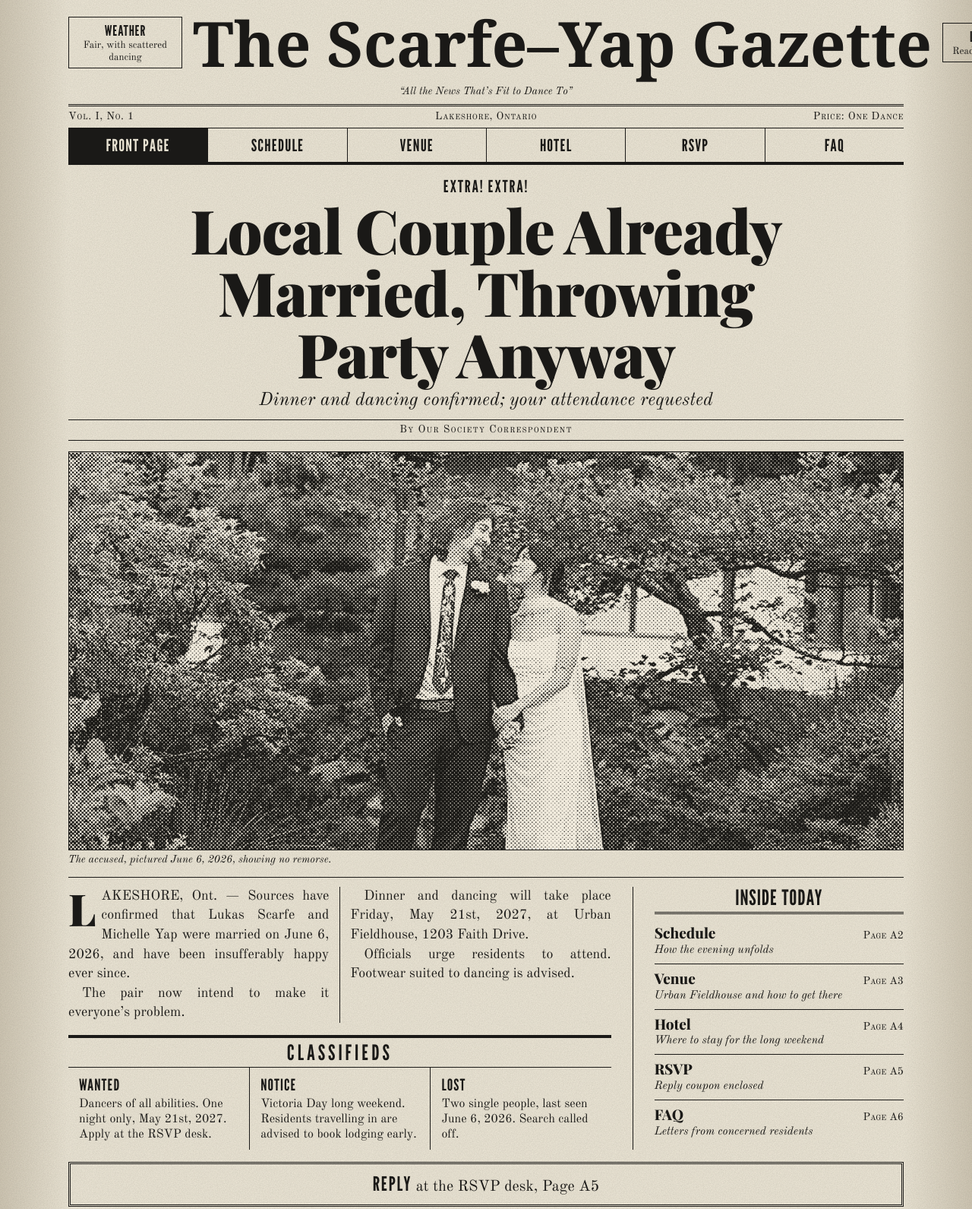
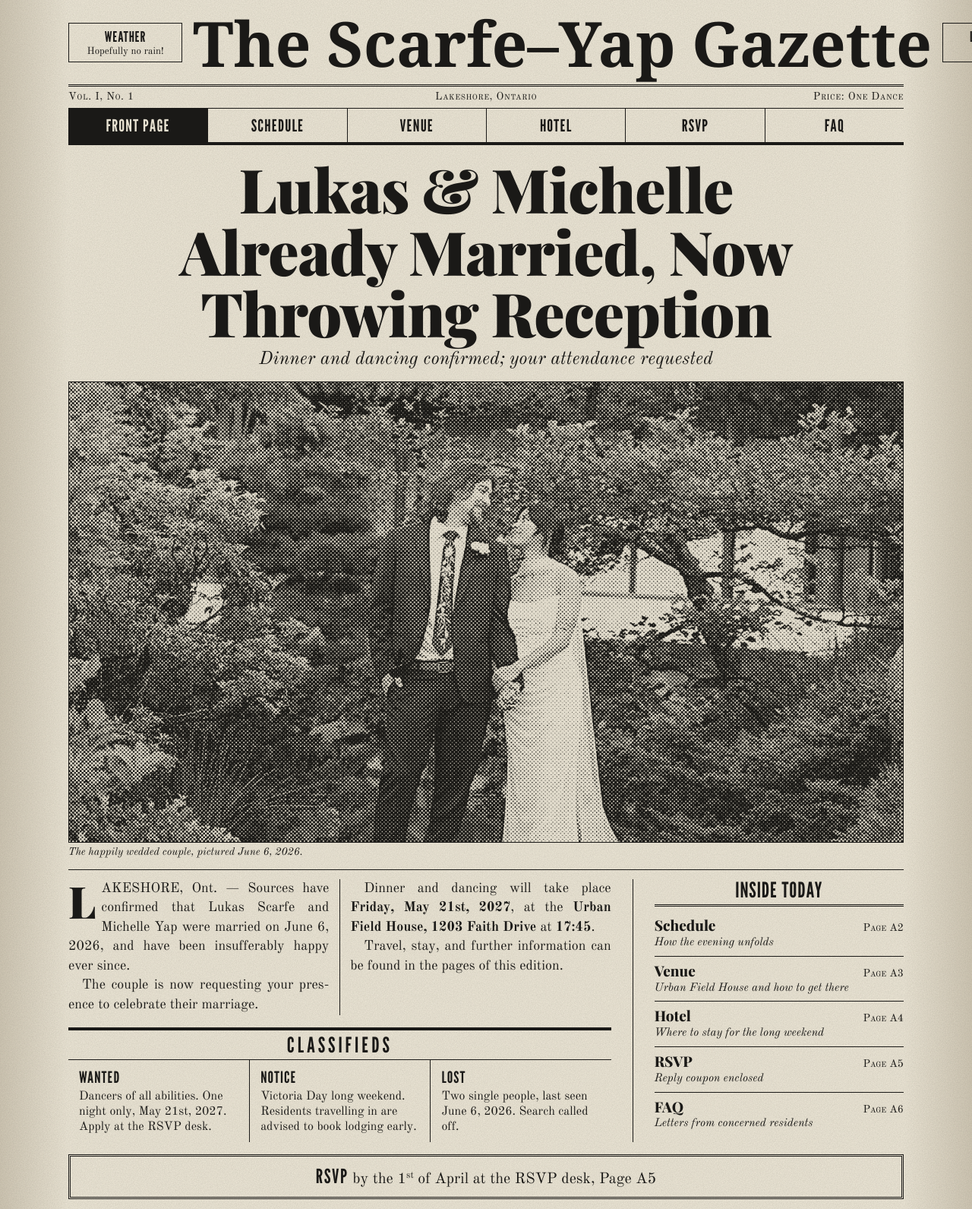
Before and after one commit to LukasScarfe/scarfe_wedding_reception, a plain HTML site: page index.html in a window 1280 px wide. Shown: the part 3-1594 px from the top of the page at 76% size. Drawn offline with nearby package versions, Linux system fonts and the light colour scheme; a web font is replaced by a local one.

Commit message:
Match the front page to the invite and riffle in from the back page
Use the invite's headline, story, halftone photo and RSVP line on the
front page. Drop the motto, set the ears to "Hopefully no rain!" and
"6 Pages", and spell the venue "Urban Field House" throughout. On first
opening in a tab, riffle from page A6 back to the front page. Also adds
the wedding photo album link to the save-the-date email.

Co-Authored-By: Claude Opus 5.5 <noreply@anthropic.com>

```diff
--- a/assets/css/site.css
+++ b/assets/css/site.css
@@ -89,11 +89,9 @@ main:focus { outline: none; }
   text-align: center; text-decoration: none; white-space: nowrap;
 }
 
-.motto { margin-top: 12px; font-size: 14px; font-style: italic; text-align: center; }
-
 .dateline {
   display: grid; grid-template-columns: 1fr auto 1fr; gap: 12px;
-  margin-top: 6px; padding: 4px 0;
+  margin-top: 12px; padding: 4px 0;
   border-top: 3px double var(--ink);
   border-bottom: 1px solid var(--ink);
   font-size: 14px; font-variant: small-caps; letter-spacing: .04em;
@@ -123,7 +121,6 @@ main:focus { outline: none; }
 @media (max-width: 860px) {
   .nameplate { grid-template-columns: 1fr; }
   .ear { display: none; }
-  .motto { margin-top: 4px; }
 }
 @media (max-width: 620px) {
   .dateline { font-size: 13px; letter-spacing: 0; gap: 6px; }
@@ -181,9 +178,12 @@ h2 {
 
 /* ─────────────── front page ─────────────── */
 
+main > h1:first-child { margin-top: 16px; }
+.deck + .lead-photo { margin-top: 14px; }
+
 .lead-photo { margin: 0; }
 .lead-photo img {
-  width: 100%; height: auto; aspect-ratio: 2664 / 1272;
+  width: 100%; height: auto; aspect-ratio: 2664 / 1470;
   border: 1px solid var(--ink);
   object-fit: cover; object-position: 56% 40%;
 }
@@ -237,6 +237,7 @@ h2 {
   letter-spacing: .06em; text-transform: uppercase;
 }
 .reply-box:hover { background: var(--ink); color: var(--paper); }
+.reply-box sup { font-size: .62em; line-height: 0; vertical-align: baseline; position: relative; top: -.55em; }
 
 @media (max-width: 860px) {
   .front { grid-template-columns: 1fr; gap: 18px; }
@@ -394,6 +395,9 @@ h2 {
   transform-style: preserve-3d;
 }
 
+/* Before the opening riffle; only the live page, not the copies on the stage. */
+.intro body > .sheet { visibility: hidden; }
+
 .turn-under { position: absolute; top: 0; left: 0; height: 100%; overflow: hidden; }
 
 /* The shadow the lifted page throws on the page beneath it. */
--- a/assets/js/site.js
+++ b/assets/js/site.js
@@ -279,10 +279,50 @@
     turnTo(name, false).then(function () { history.replaceState(null, '', name); });
   });
 
+  /* On opening, riffle from the back page to the front so guests can see
+     there are more pages. index.html asks for this by putting the class
+     `intro` on <html> (once per tab), which keeps the front page hidden
+     until the riffle covers it. The live page never changes. */
+  var INTRO_PAUSE_MS = 250;    // a beat on the back page before it starts
+
+  function intro() {
+    var root = document.documentElement;
+    if (!root.classList.contains('intro')) return;
+    function reveal() { root.classList.remove('intro'); }
+
+    var behind = ORDER.slice(1).reverse();   // A6 first, down to A2
+    turning = true;
+    Promise.all(behind.map(load)).then(function (docs) {
+      var sheets = docs.map(function (doc) { return doc.querySelector('.sheet'); });
+      sheets.push(document.querySelector('.sheet'));
+      var turns = timing(sheets.length - 1);
+
+      // Show the back page with every earlier page turned over, off screen.
+      var stage = buildStage(sheets[1], 0, sheets[0], 0);
+      render(stage, 1);
+      reveal();
+
+      var chain = new Promise(function (done) { setTimeout(done, INTRO_PAUSE_MS); });
+      sheets.slice(1).forEach(function (leaf, i) {
+        chain = chain.then(function () {
+          if (i > 0) stage = buildStage(leaf, 0, sheets[i], 0);
+          return animate(stage, turns[i].ms, 1, 0, turns[i].ease);
+        }).then(function () { stage.el.remove(); });
+      });
+      return chain;
+    }).catch(function () {
+      document.querySelectorAll('.turn-stage').forEach(function (el) { el.remove(); });
+    }).then(function () {
+      reveal();
+      turning = false;
+    });
+  }
+  intro();
+
   /* Have every page and the lead photograph ready before the first turn. */
   function prepare() {
     ORDER.forEach(load);
-    new Image().src = 'assets/halftone-wide.png';
+    new Image().src = 'assets/halftone-front.png';
   }
   if (window.requestIdleCallback) window.requestIdleCallback(prepare);
   else window.setTimeout(prepare, 300);
--- a/faq.html
+++ b/faq.html
@@ -4,7 +4,7 @@
 <meta charset="utf-8" />
 <meta name="viewport" content="width=device-width, initial-scale=1" />
 <title>FAQ &middot; The Scarfe&ndash;Yap Gazette</title>
-<meta name="description" content="The wedding reception of Lukas Scarfe and Michelle Yap. Friday, May 21st, 2027, Urban Fieldhouse, Lakeshore, Ontario." />
+<meta name="description" content="The wedding reception of Lukas Scarfe and Michelle Yap. Friday, May 21st, 2027, Urban Field House, Lakeshore, Ontario." />
 <link rel="preconnect" href="https://fonts.googleapis.com" />
 <link rel="preconnect" href="https://fonts.gstatic.com" crossorigin />
 <link href="https://fonts.googleapis.com/css2?family=UnifrakturCook:wght@700&family=Playfair+Display:wght@800;900&family=Old+Standard+TT:ital,wght@0,400;0,700;1,400&family=League+Gothic&display=swap" rel="stylesheet" />
@@ -17,11 +17,10 @@
 <div class="sheet">
   <header>
     <div class="nameplate">
-      <p class="ear"><b>Weather</b>Fair, with scattered dancing</p>
+      <p class="ear"><b>Weather</b>Hopefully no rain!</p>
       <a class="mast" href="index.html">The Scarfe&ndash;Yap Gazette</a>
-      <p class="ear"><b>Late Edition</b>Read by all the guests</p>
+      <p class="ear"><b>Late Edition</b>6 Pages</p>
     </div>
-    <p class="motto">&ldquo;All the News That&rsquo;s Fit to Dance To&rdquo;</p>
     <div class="dateline"><span>Vol. I, No. 1</span><span>Lakeshore, Ontario</span><span>Price: One Dance</span></div>
   </header>
 
@@ -76,7 +75,7 @@
 
   <nav class="jump" aria-label="Previous and next page"><a class="jump__back" href="rsvp.html">Back to Page A5: RSVP</a></nav>
 
-  <footer class="footer">Page A6 &middot; Friday, May 21st, 2027 &middot; Urban Fieldhouse, Lakeshore, Ontario</footer>
+  <footer class="footer">Page A6 &middot; Friday, May 21st, 2027 &middot; Urban Field House, Lakeshore, Ontario</footer>
 </div>
 
 <script src="assets/js/site.js"></script>
--- a/hotel.html
+++ b/hotel.html
@@ -4,7 +4,7 @@
 <meta charset="utf-8" />
 <meta name="viewport" content="width=device-width, initial-scale=1" />
 <title>Hotel &middot; The Scarfe&ndash;Yap Gazette</title>
-<meta name="description" content="The wedding reception of Lukas Scarfe and Michelle Yap. Friday, May 21st, 2027, Urban Fieldhouse, Lakeshore, Ontario." />
+<meta name="description" content="The wedding reception of Lukas Scarfe and Michelle Yap. Friday, May 21st, 2027, Urban Field House, Lakeshore, Ontario." />
 <link rel="preconnect" href="https://fonts.googleapis.com" />
 <link rel="preconnect" href="https://fonts.gstatic.com" crossorigin />
 <link href="https://fonts.googleapis.com/css2?family=UnifrakturCook:wght@700&family=Playfair+Display:wght@800;900&family=Old+Standard+TT:ital,wght@0,400;0,700;1,400&family=League+Gothic&display=swap" rel="stylesheet" />
@@ -17,11 +17,10 @@
 <div class="sheet">
   <header>
     <div class="nameplate">
-      <p class="ear"><b>Weather</b>Fair, with scattered dancing</p>
+      <p class="ear"><b>Weather</b>Hopefully no rain!</p>
       <a class="mast" href="index.html">The Scarfe&ndash;Yap Gazette</a>
-      <p class="ear"><b>Late Edition</b>Read by all the guests</p>
+      <p class="ear"><b>Late Edition</b>6 Pages</p>
     </div>
-    <p class="motto">&ldquo;All the News That&rsquo;s Fit to Dance To&rdquo;</p>
     <div class="dateline"><span>Vol. I, No. 1</span><span>Lakeshore, Ontario</span><span>Price: One Dance</span></div>
   </header>
 
@@ -52,7 +51,7 @@
 
   <nav class="jump" aria-label="Previous and next page"><a class="jump__back" href="venue.html">Back to Page A3: Venue</a><a class="jump__next" href="rsvp.html">Continued on Page A5: RSVP</a></nav>
 
-  <footer class="footer">Page A4 &middot; Friday, May 21st, 2027 &middot; Urban Fieldhouse, Lakeshore, Ontario</footer>
+  <footer class="footer">Page A4 &middot; Friday, May 21st, 2027 &middot; Urban Field House, Lakeshore, Ontario</footer>
 </div>
 
 <script src="assets/js/site.js"></script>
--- a/index.html
+++ b/index.html
@@ -4,10 +4,10 @@
 <meta charset="utf-8" />
 <meta name="viewport" content="width=device-width, initial-scale=1" />
 <title>The Scarfe&ndash;Yap Gazette</title>
-<meta name="description" content="The wedding reception of Lukas Scarfe and Michelle Yap. Friday, May 21st, 2027, Urban Fieldhouse, Lakeshore, Ontario." />
+<meta name="description" content="The wedding reception of Lukas Scarfe and Michelle Yap. Friday, May 21st, 2027, Urban Field House, Lakeshore, Ontario." />
 <meta property="og:type" content="website" />
-<meta property="og:title" content="Local Couple Already Married, Throwing Party Anyway" />
-<meta property="og:description" content="The wedding reception of Lukas Scarfe and Michelle Yap. Friday, May 21st, 2027, Urban Fieldhouse, Lakeshore, Ontario." />
+<meta property="og:title" content="Lukas &amp; Michelle Already Married, Now Throwing Reception" />
+<meta property="og:description" content="The wedding reception of Lukas Scarfe and Michelle Yap. Friday, May 21st, 2027, Urban Field House, Lakeshore, Ontario." />
 <meta property="og:image" content="https://michelleyap.lukasscarfe.com/assets/photo-large.jpg" />
 <meta property="og:url" content="https://michelleyap.lukasscarfe.com/" />
 <meta name="twitter:card" content="summary_large_image" />
@@ -16,6 +16,21 @@
 <link rel="preconnect" href="https://fonts.gstatic.com" crossorigin />
 <link href="https://fonts.googleapis.com/css2?family=UnifrakturCook:wght@700&family=Playfair+Display:wght@800;900&family=Old+Standard+TT:ital,wght@0,400;0,700;1,400&family=League+Gothic&display=swap" rel="stylesheet" />
 <link rel="stylesheet" href="assets/css/site.css" />
+<script>
+  /* The first time the Gazette is opened in a tab, it riffles from the back
+     page to the front (assets/js/site.js). Hide the front page until then.
+     A fallback reveals it in case the script never runs. */
+  (function () {
+    try {
+      if (sessionStorage.getItem('riffled') || !window.fetch || !history.pushState ||
+          (window.matchMedia && matchMedia('(prefers-reduced-motion: reduce)').matches)) return;
+      sessionStorage.setItem('riffled', '1');
+    } catch (e) { return; }
+    var root = document.documentElement;
+    root.classList.add('intro');
+    setTimeout(function () { root.classList.remove('intro'); }, 4000);
+  })();
+</script>
 </head>
 
 <body>
@@ -24,11 +39,10 @@
 <div class="sheet">
   <header>
     <div class="nameplate">
-      <p class="ear"><b>Weather</b>Fair, with scattered dancing</p>
+      <p class="ear"><b>Weather</b>Hopefully no rain!</p>
       <a class="mast" href="index.html">The Scarfe&ndash;Yap Gazette</a>
-      <p class="ear"><b>Late Edition</b>Read by all the guests</p>
+      <p class="ear"><b>Late Edition</b>6 Pages</p>
     </div>
-    <p class="motto">&ldquo;All the News That&rsquo;s Fit to Dance To&rdquo;</p>
     <div class="dateline"><span>Vol. I, No. 1</span><span>Lakeshore, Ontario</span><span>Price: One Dance</span></div>
   </header>
 
@@ -44,23 +58,21 @@
   </nav>
 
   <main id="main" tabindex="-1">
-    <p class="kicker">Extra! Extra!</p>
-    <h1>Local Couple Already Married, Throwing Party Anyway</h1>
+    <h1>Lukas &amp; Michelle Already Married, Now Throwing Reception</h1>
     <p class="deck">Dinner and dancing confirmed; your attendance requested</p>
-    <p class="byline">By Our Society Correspondent</p>
 
     <figure class="lead-photo">
-      <img src="assets/halftone-wide.png" width="2664" height="1272" alt="Lukas and Michelle holding hands among the trees on their wedding day, printed as a newspaper halftone" />
-      <figcaption>The accused, pictured June 6, 2026, showing no remorse.</figcaption>
+      <img src="assets/halftone-front.png" width="2664" height="1470" alt="Lukas and Michelle holding hands among the trees on their wedding day, printed as a newspaper halftone" />
+      <figcaption>The happily wedded couple, pictured June 6, 2026.</figcaption>
     </figure>
 
     <div class="front">
       <div class="front__main">
         <article class="story news">
         <p class="drop">LAKESHORE, Ont. &mdash; Sources have confirmed that Lukas Scarfe and Michelle Yap were married on June 6, 2026, and have been insufferably happy ever since.</p>
-        <p>The pair now intend to make it everyone&rsquo;s problem.</p>
-        <p>Dinner and dancing will take place Friday, May 21st, 2027, at Urban Fieldhouse, 1203 Faith Drive.</p>
-        <p>Officials urge residents to attend. Footwear suited to dancing is advised.</p>
+        <p>The couple is now requesting your presence to celebrate their marriage.</p>
+        <p>Dinner and dancing will take place <b>Friday, May 21st, 2027</b>, at the <b>Urban Field House, 1203 Faith Drive</b> at <b>17:45</b>.</p>
+        <p>Travel, stay, and further information can be found in the pages of this edition.</p>
         </article>
 
         <section class="classifieds" aria-labelledby="classifieds-h">
@@ -77,7 +89,7 @@
         <h2 id="contents-h">Inside Today</h2>
         <ul>
           <li><a href="schedule.html"><strong>Schedule</strong><em>Page A2</em><span>How the evening unfolds</span></a></li>
-          <li><a href="venue.html"><strong>Venue</strong><em>Page A3</em><span>Urban Fieldhouse and how to get there</span></a></li>
+          <li><a href="venue.html"><strong>Venue</strong><em>Page A3</em><span>Urban Field House and how to get there</span></a></li>
           <li><a href="hotel.html"><strong>Hotel</strong><em>Page A4</em><span>Where to stay for the long weekend</span></a></li>
           <li><a href="rsvp.html"><strong>RSVP</strong><em>Page A5</em><span>Reply coupon enclosed</span></a></li>
           <li><a href="faq.html"><strong>FAQ</strong><em>Page A6</em><span>Letters from concerned residents</span></a></li>
@@ -85,12 +97,12 @@
       </aside>
     </div>
 
-    <a class="reply-box" href="rsvp.html"><b>Reply</b> at the RSVP desk, Page A5</a>
+    <a class="reply-box" href="rsvp.html"><b>RSVP</b> by the 1<sup>st</sup> of April at the RSVP desk, Page A5</a>
   </main>
 
   <nav class="jump" aria-label="Previous and next page"><a class="jump__next" href="schedule.html">Continued on Page A2: Schedule</a></nav>
 
-  <footer class="footer">Page A1 &middot; Friday, May 21st, 2027 &middot; Urban Fieldhouse, Lakeshore, Ontario</footer>
+  <footer class="footer">Page A1 &middot; Friday, May 21st, 2027 &middot; Urban Field House, Lakeshore, Ontario</footer>
 </div>
 
 <script src="assets/js/site.js"></script>
--- a/rsvp.html
+++ b/rsvp.html
@@ -4,7 +4,7 @@
 <meta charset="utf-8" />
 <meta name="viewport" content="width=device-width, initial-scale=1" />
 <title>RSVP &middot; The Scarfe&ndash;Yap Gazette</title>
-<meta name="description" content="The wedding reception of Lukas Scarfe and Michelle Yap. Friday, May 21st, 2027, Urban Fieldhouse, Lakeshore, Ontario." />
+<meta name="description" content="The wedding reception of Lukas Scarfe and Michelle Yap. Friday, May 21st, 2027, Urban Field House, Lakeshore, Ontario." />
 <meta name="robots" content="noindex" />
 <link rel="preconnect" href="https://fonts.googleapis.com" />
 <link rel="preconnect" href="https://fonts.gstatic.com" crossorigin />
@@ -18,11 +18,10 @@
 <div class="sheet">
   <header>
     <div class="nameplate">
-      <p class="ear"><b>Weather</b>Fair, with scattered dancing</p>
+      <p class="ear"><b>Weather</b>Hopefully no rain!</p>
       <a class="mast" href="index.html">The Scarfe&ndash;Yap Gazette</a>
-      <p class="ear"><b>Late Edition</b>Read by all the guests</p>
+      <p class="ear"><b>Late Edition</b>6 Pages</p>
     </div>
-    <p class="motto">&ldquo;All the News That&rsquo;s Fit to Dance To&rdquo;</p>
     <div class="dateline"><span>Vol. I, No. 1</span><span>Lakeshore, Ontario</span><span>Price: One Dance</span></div>
   </header>
 
@@ -98,7 +97,7 @@
 
   <nav class="jump" aria-label="Previous and next page"><a class="jump__back" href="hotel.html">Back to Page A4: Hotel</a><a class="jump__next" href="faq.html">Continued on Page A6: FAQ</a></nav>
 
-  <footer class="footer">Page A5 &middot; Friday, May 21st, 2027 &middot; Urban Fieldhouse, Lakeshore, Ontario</footer>
+  <footer class="footer">Page A5 &middot; Friday, May 21st, 2027 &middot; Urban Field House, Lakeshore, Ontario</footer>
 </div>
 
 <script src="assets/js/site.js"></script>
--- a/schedule.html
+++ b/schedule.html
@@ -4,7 +4,7 @@
 <meta charset="utf-8" />
 <meta name="viewport" content="width=device-width, initial-scale=1" />
 <title>Schedule &middot; The Scarfe&ndash;Yap Gazette</title>
-<meta name="description" content="The wedding reception of Lukas Scarfe and Michelle Yap. Friday, May 21st, 2027, Urban Fieldhouse, Lakeshore, Ontario." />
+<meta name="description" content="The wedding reception of Lukas Scarfe and Michelle Yap. Friday, May 21st, 2027, Urban Field House, Lakeshore, Ontario." />
 <link rel="preconnect" href="https://fonts.googleapis.com" />
 <link rel="preconnect" href="https://fonts.gstatic.com" crossorigin />
 <link href="https://fonts.googleapis.com/css2?family=UnifrakturCook:wght@700&family=Playfair+Display:wght@800;900&family=Old+Standard+TT:ital,wght@0,400;0,700;1,400&family=League+Gothic&display=swap" rel="stylesheet" />
@@ -17,11 +17,10 @@
 <div class="sheet">
   <header>
     <div class="nameplate">
-      <p class="ear"><b>Weather</b>Fair, with scattered dancing</p>
+      <p class="ear"><b>Weather</b>Hopefully no rain!</p>
       <a class="mast" href="index.html">The Scarfe&ndash;Yap Gazette</a>
-      <p class="ear"><b>Late Edition</b>Read by all the guests</p>
+      <p class="ear"><b>Late Edition</b>6 Pages</p>
     </div>
-    <p class="motto">&ldquo;All the News That&rsquo;s Fit to Dance To&rdquo;</p>
     <div class="dateline"><span>Vol. I, No. 1</span><span>Lakeshore, Ontario</span><span>Price: One Dance</span></div>
   </header>
 
@@ -55,7 +54,7 @@
 
   <nav class="jump" aria-label="Previous and next page"><a class="jump__back" href="index.html">Back to Page A1: Front Page</a><a class="jump__next" href="venue.html">Continued on Page A3: Venue</a></nav>
 
-  <footer class="footer">Page A2 &middot; Friday, May 21st, 2027 &middot; Urban Fieldhouse, Lakeshore, Ontario</footer>
+  <footer class="footer">Page A2 &middot; Friday, May 21st, 2027 &middot; Urban Field House, Lakeshore, Ontario</footer>
 </div>
 
 <script src="assets/js/site.js"></script>
--- a/venue.html
+++ b/venue.html
@@ -4,7 +4,7 @@
 <meta charset="utf-8" />
 <meta name="viewport" content="width=device-width, initial-scale=1" />
 <title>Venue &middot; The Scarfe&ndash;Yap Gazette</title>
-<meta name="description" content="The wedding reception of Lukas Scarfe and Michelle Yap. Friday, May 21st, 2027, Urban Fieldhouse, Lakeshore, Ontario." />
+<meta name="description" content="The wedding reception of Lukas Scarfe and Michelle Yap. Friday, May 21st, 2027, Urban Field House, Lakeshore, Ontario." />
 <link rel="preconnect" href="https://fonts.googleapis.com" />
 <link rel="preconnect" href="https://fonts.gstatic.com" crossorigin />
 <link href="https://fonts.googleapis.com/css2?family=UnifrakturCook:wght@700&family=Playfair+Display:wght@800;900&family=Old+Standard+TT:ital,wght@0,400;0,700;1,400&family=League+Gothic&display=swap" rel="stylesheet" />
@@ -17,11 +17,10 @@
 <div class="sheet">
   <header>
     <div class="nameplate">
-      <p class="ear"><b>Weather</b>Fair, with scattered dancing</p>
+      <p class="ear"><b>Weather</b>Hopefully no rain!</p>
       <a class="mast" href="index.html">The Scarfe&ndash;Yap Gazette</a>
-      <p class="ear"><b>Late Edition</b>Read by all the guests</p>
+      <p class="ear"><b>Late Edition</b>6 Pages</p>
     </div>
-    <p class="motto">&ldquo;All the News That&rsquo;s Fit to Dance To&rdquo;</p>
     <div class="dateline"><span>Vol. I, No. 1</span><span>Lakeshore, Ontario</span><span>Price: One Dance</span></div>
   </header>
 
@@ -40,7 +39,7 @@
     <div class="column">
       <p class="kicker">Getting There</p>
       <h1>The Scene</h1>
-      <p class="deck">Urban Fieldhouse, 1203 Faith Drive, Lakeshore, Ontario</p>
+      <p class="deck">Urban Field House, 1203 Faith Drive, Lakeshore, Ontario</p>
       <p class="byline">From the Travel Desk</p>
 
       <p class="notice">The reception falls on the Friday of the <strong>Victoria Day long weekend</strong>, so there&rsquo;s a full weekend for anyone travelling in.</p>
@@ -69,7 +68,7 @@
 
   <nav class="jump" aria-label="Previous and next page"><a class="jump__back" href="schedule.html">Back to Page A2: Schedule</a><a class="jump__next" href="hotel.html">Continued on Page A4: Hotel</a></nav>
 
-  <footer class="footer">Page A3 &middot; Friday, May 21st, 2027 &middot; Urban Fieldhouse, Lakeshore, Ontario</footer>
+  <footer class="footer">Page A3 &middot; Friday, May 21st, 2027 &middot; Urban Field House, Lakeshore, Ontario</footer>
 </div>
 
 <script src="assets/js/site.js"></script>
```
Also changed, not shown: save-the-date.html (+10 -2 lines), README.md, assets/halftone-front.png (added), assets/halftone-wide.png (deleted).
